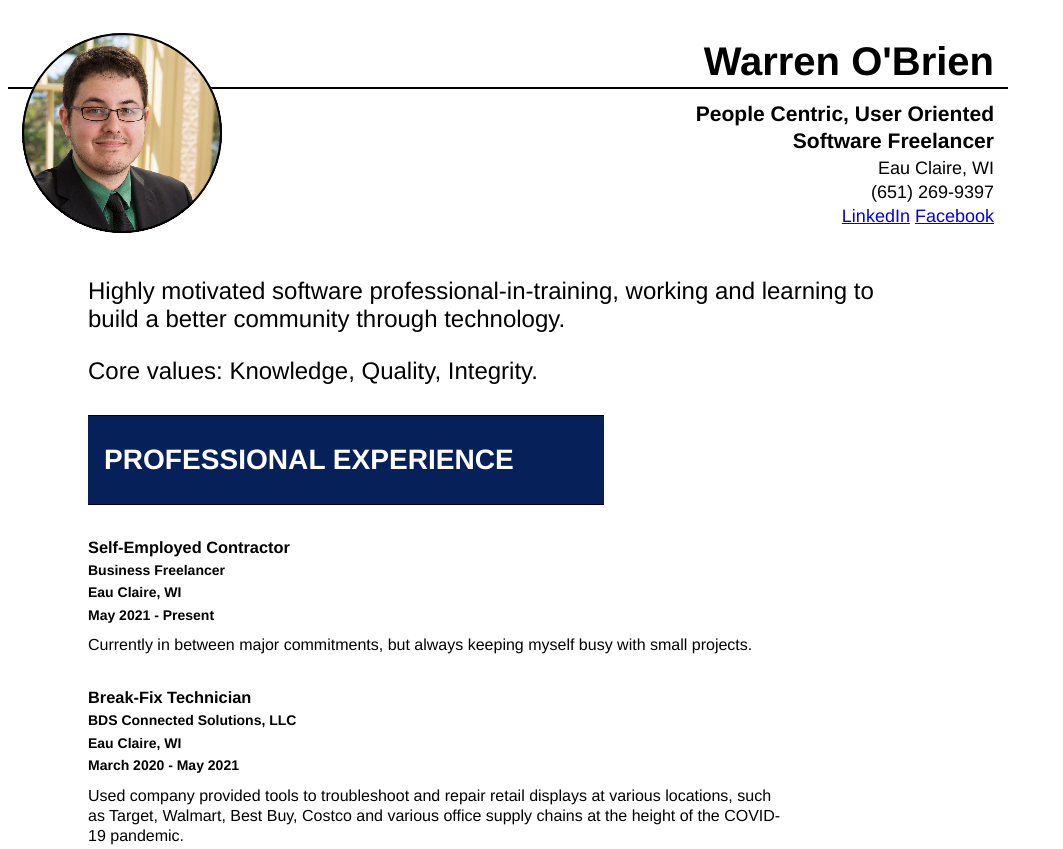
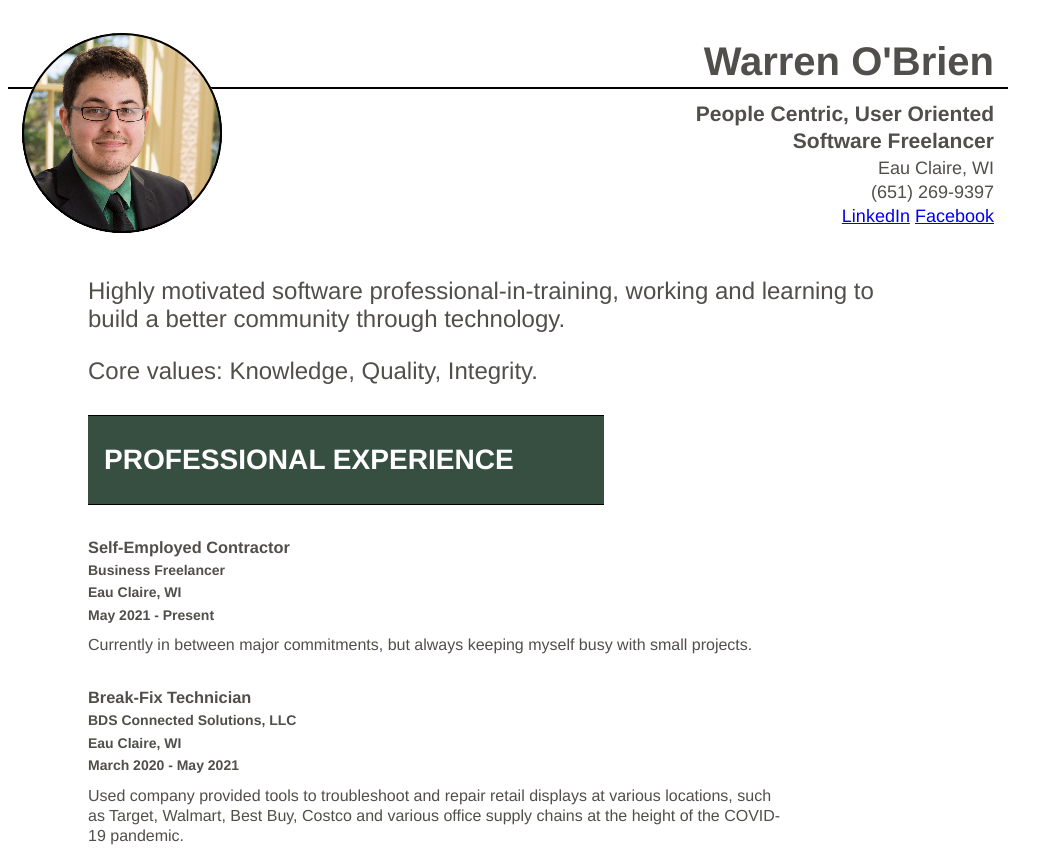
Before and after one commit to whoguy24/whoguy24.github.io, a plain HTML site: page index.html in a window 1280 px wide. Shown: the top 849 px of the page, without its empty margins (0-1063 px from the left). Drawn offline with Linux system fonts and the light colour scheme.

Commit message:
Add files via upload

```diff
--- a/style.css
+++ b/style.css
@@ -26,6 +26,7 @@ body {
   padding-right: 14px;
   position: relative;
   top: 20%;
+  color: #514F4B;
 }
 .res_header_bottom {
   height: 150px;
@@ -39,6 +40,7 @@ body {
   padding-right: 14px;
   padding-top: 1px;
   line-height: 6px;
+  color: #514F4B;
 }
 .res_content {
   margin-top: 40px;
@@ -49,9 +51,11 @@ body {
 .res_content_desc {
   font-size: 24px;
   font-family: Helvetica, sans-serif;
+    color: #514F4B;
+
 }
 .res_content_header {
-  background-color: #06205A;
+  background-color: #374F41;
   width: 500px;
   margin-top: 30px;
   font-size: 24px;
@@ -67,12 +71,14 @@ body {
   font-size: 14px;
   font-family: Helvetica, sans-serif;
   line-height: 4px;
+  color: #514F4B;
 }
 .res_content_work_desc {
   width: 700px;
   font-size: 16px;
   font-family: Helvetica, sans-serif;
   line-height: 20px;
+  color: #514F4B;
 }
 .res_content_education {
   width: 500px;
@@ -80,6 +86,7 @@ body {
   font-size: 14px;
   font-family: Helvetica, sans-serif;
   line-height: 4px;
+  color: #514F4B;
 }
 .res_content_gallery_item {
   margin-top: 20px;
```
